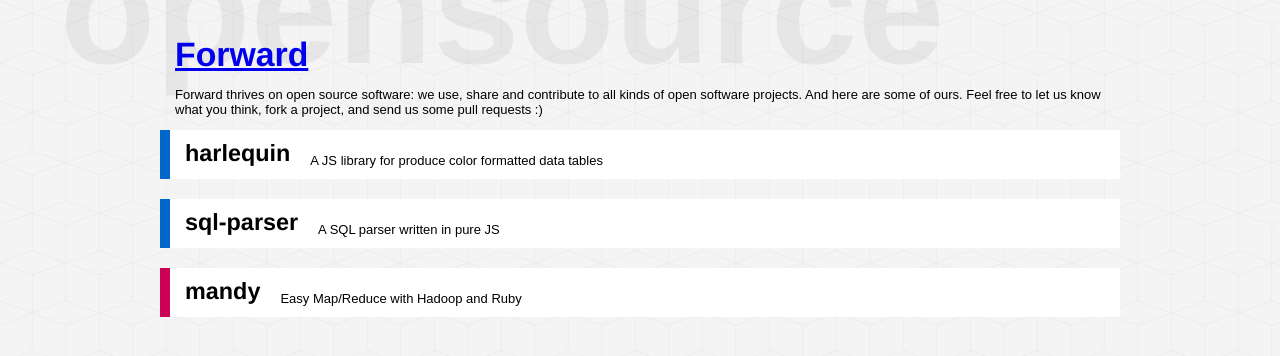
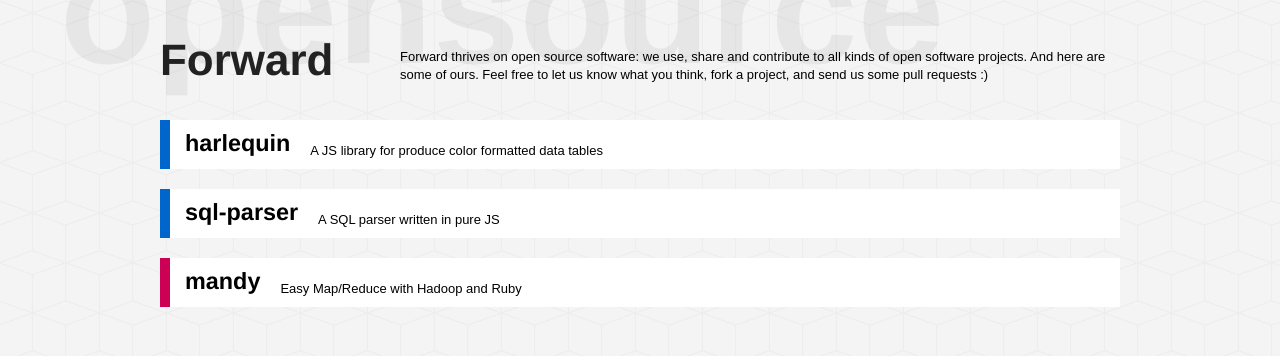
Before and after one commit to forward/forward.github.com, a plain HTML site: page index.html in a window 1280 px wide. Drawn offline with Linux system fonts and the light colour scheme; a web font is replaced by a local one.

Commit message:
fixed the header up slightly

```diff
--- a/assets/css/master.css
+++ b/assets/css/master.css
@@ -22,9 +22,10 @@ article {
 
 header {
   position: relative;
-  padding: 15px;
+  padding: 15px 0px;
   margin: 20px 0 20px;
   z-index: 1;
+  height: 50px;
 }
 
   header #bg_text {
@@ -37,8 +38,22 @@ header {
     z-index: -1;
   }
 
+  header h1 {
+    float: left;
+  }
+
+  header h1 a {
+    color: #222;
+    font-size: 1.3em;
+    padding: 0;
+    margin: 0;
+    text-decoration: none;
+  }
+
   header p#us {
     float: right;
+    width: 75%;
+    line-height: 18px;
   }
 
 section {
--- a/index.html
+++ b/index.html
@@ -29,7 +29,7 @@
               <p>A JS library for produce color formatted data tables</p>
             </div>
             <div class="meta">
-              some meta
+              some graphs
             </div>
           </li>
           <li class="js">
@@ -47,7 +47,7 @@
               <p>Easy Map/Reduce with Hadoop and Ruby</p>
             </div>
             <div class="meta">
-              some meta
+              some graphs
             </div>
           </li>
         </ul>
```
